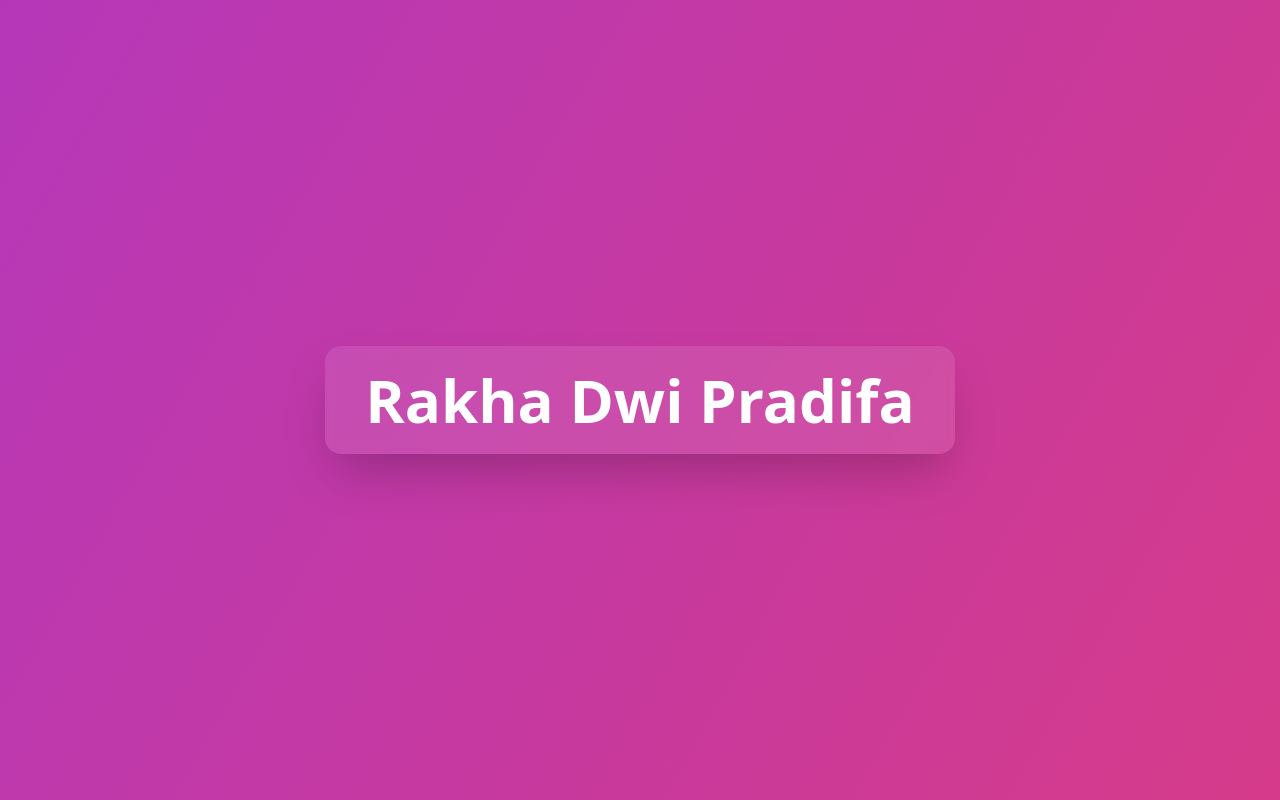
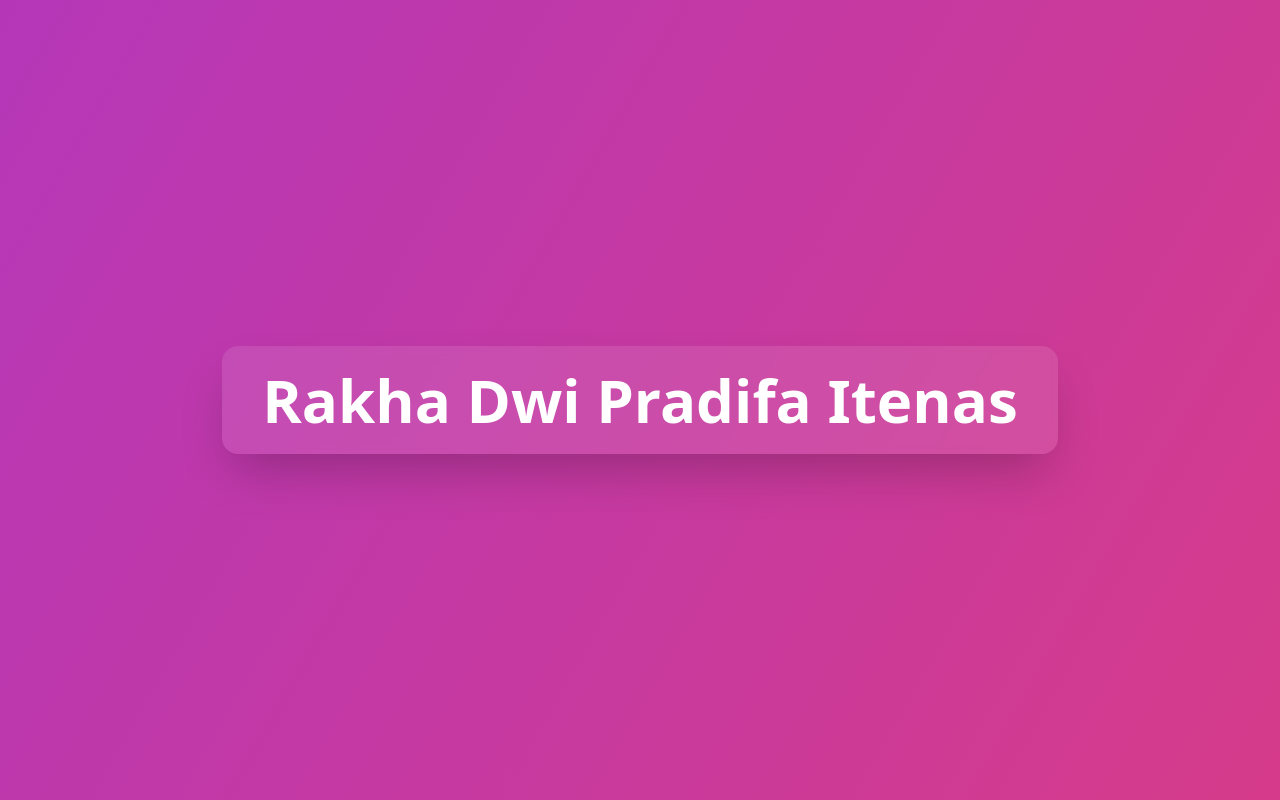
Before and after one commit to RakhaDwiPradifa/WebSederhana, a plain HTML site: page index.html in a window 1280 px wide. Drawn offline with nearby package versions, Linux system fonts and the light colour scheme.

Commit message:
feat(core): change minor index

```diff
--- a/index.html
+++ b/index.html
@@ -38,7 +38,7 @@
 <body class="flex items-center justify-center min-h-screen text-white font-bold text-6xl">
   <div class="rotate-3d">
     <div class="inner px-10 py-6 bg-white bg-opacity-10 rounded-2xl shadow-2xl backdrop-blur-sm hover:scale-110 transform transition duration-700">
-      Rakha Dwi Pradifa
+      Rakha Dwi Pradifa Itenas
     </div>
   </div>
 </body>
```
